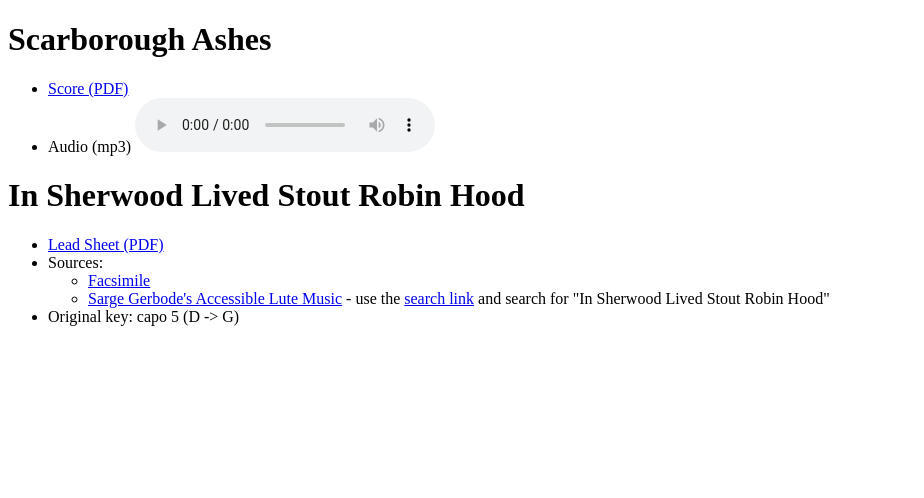
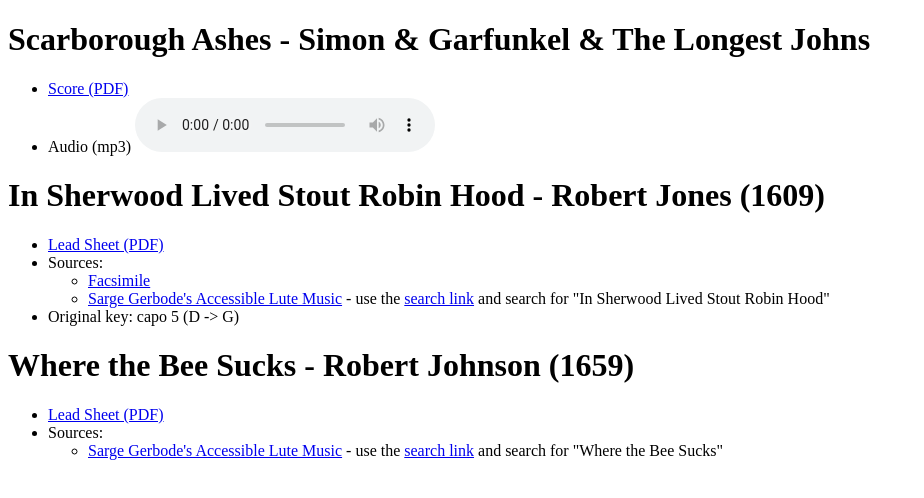
Before and after one commit to ztucker4/sca-music, a plain HTML site: page index.html in a window 1280 px wide. Shown: the whole page, without its empty margins (0-924 px from the left). Drawn offline with Linux system fonts and the light colour scheme.

Commit message:
add Where the Bee Sucks

```diff
--- a/index.html
+++ b/index.html
@@ -8,7 +8,7 @@
 <body>
 
     <div>
-        <h1>Scarborough Ashes</h1>
+        <h1>Scarborough Ashes - Simon & Garfunkel & The Longest Johns</h1>
         <ul>
           <li><a href="Scarborough Ashes/scarbourough_ashes.pdf">Score (PDF)</a></li>
           <li>Audio (mp3)
@@ -17,7 +17,8 @@
             </audio>
           </li>
         </ul>
-        <h1>In Sherwood Lived Stout Robin Hood</h1>
+
+        <h1>In Sherwood Lived Stout Robin Hood - Robert Jones (1609)</h1>
         <ul>
           <li><a href="In Sherwood Lived Stout Robin Hood/In_Sherwood_Lived_Stout_Robin_Hood.pdf">Lead Sheet (PDF)</a></li>
           <li>Sources:
@@ -27,6 +28,15 @@
             </ul></li>
           <li>Original key: capo 5 (D -> G)</li>
         </ul>
+
+        <h1>Where the Bee Sucks - Robert Johnson (1659)</h1>
+        <ul>
+          <li><a href="Where the Bee Sucks/where_the_bee_sucks.pdf">Lead Sheet (PDF)</a></li>
+          <li>Sources:
+            <ul>
+                <li><a href="https://www.lutemusic.org/">Sarge Gerbode's Accessible Lute Music</a> - use the <a href="https://keliris.dev/lute-search">search link</a> and search for "Where the Bee Sucks"</li>
+            </ul></li>
+        </ul>
     </div>
 
 </body>
```
Also changed, not shown: 2 other files.
